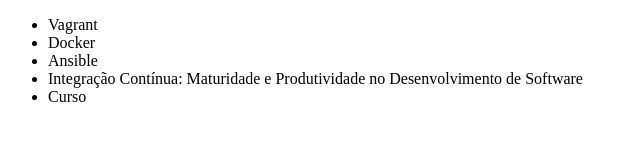
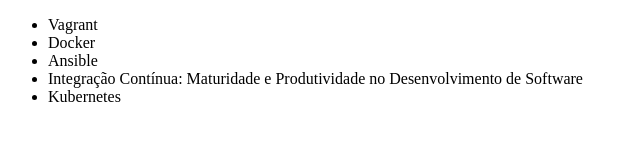
Before and after one commit to FLKomatsu/primeiro-git, a plain HTML site: page index.html in a window 1280 px wide. Shown: the full height of the page, 0-640 px from the left. Drawn offline with Linux system fonts and the light colour scheme.

Commit message:
Adicionado novo curso a lista

```diff
--- a/index.html
+++ b/index.html
@@ -10,7 +10,7 @@
 	        <li>Docker</li>
 	        <li>Ansible</li>
 	        <li>Integração Contínua: Maturidade e Produtividade no Desenvolvimento de Software</li>
-	        <li>Curso</li>
+	        <li>Kubernetes</li>
 	    </ul>
 	</body>
 </html>
```
